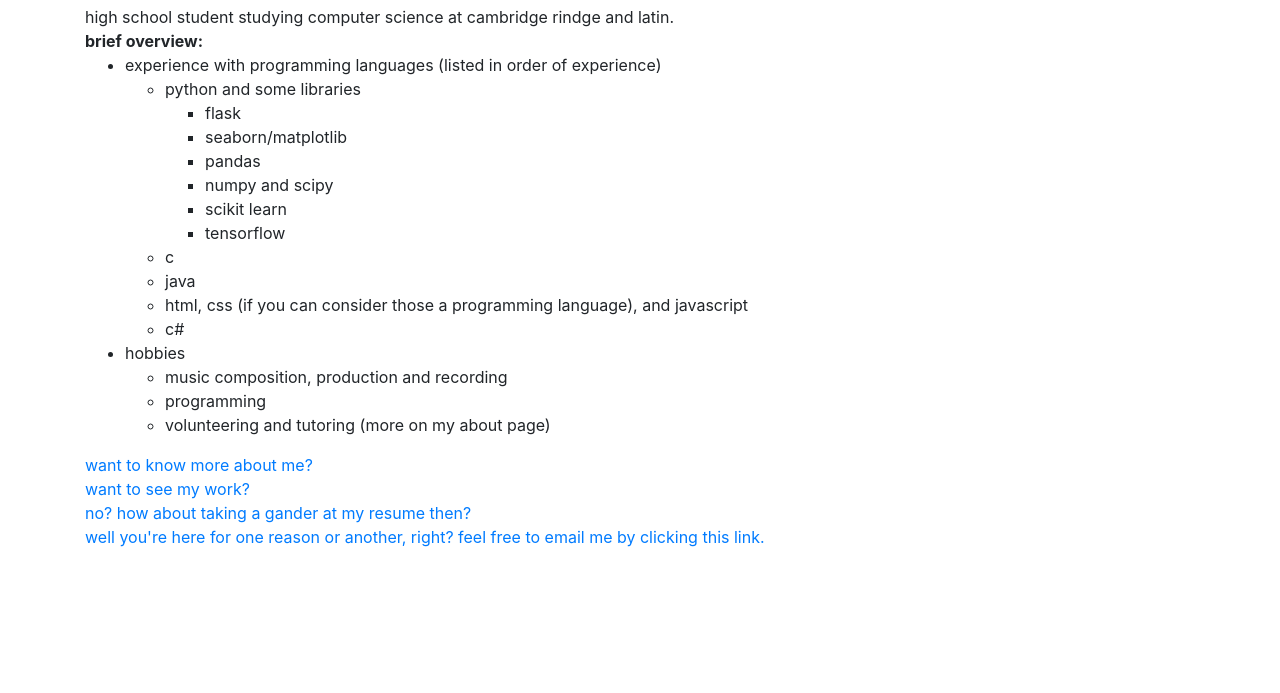
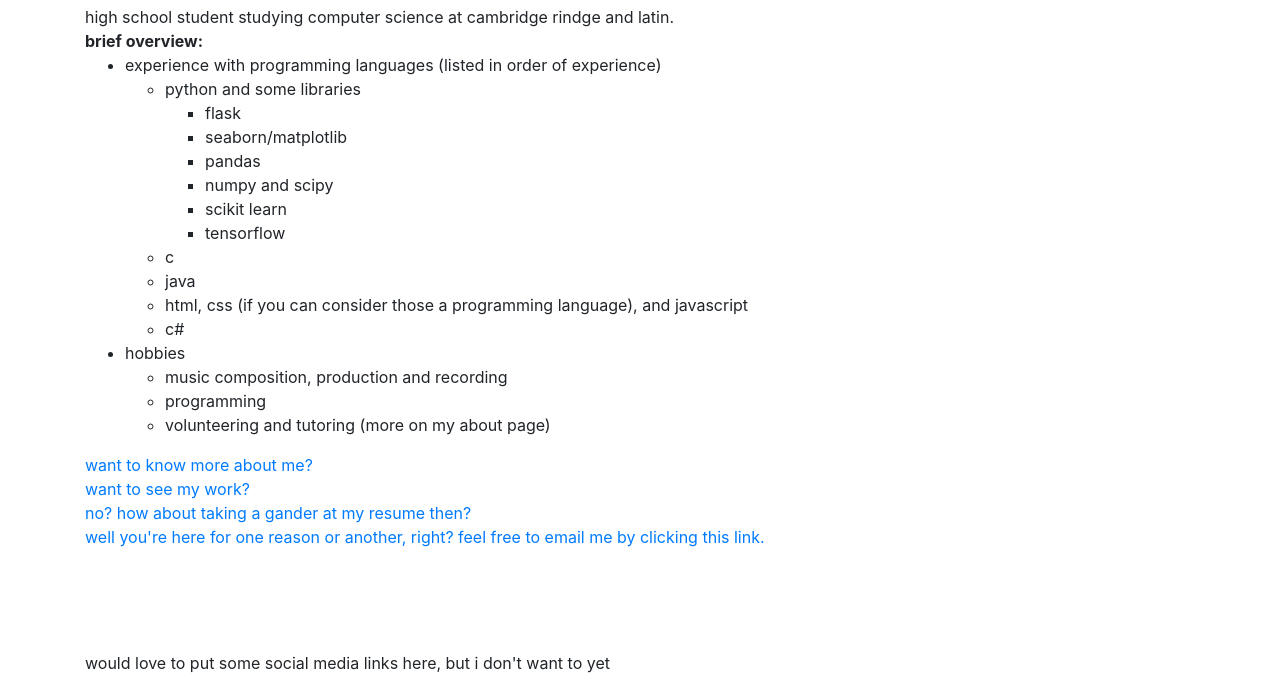
Before and after one commit to ibta/eeeebta.github.io-archive, a website: page index.html in a window 1280 px wide. Shown: the part 107-800 px from the top of the page. Drawn offline with nearby package versions, Linux system fonts and the light colour scheme.

Commit message:
Added footer

```diff
--- a/css/styles.css
+++ b/css/styles.css
@@ -39,3 +39,19 @@
     text-decoration: none;
     color: black;
 }
+
+
+html {
+    position: relative;
+    min-height: 100%;
+  }
+body {
+    margin-bottom: 60px; /* Margin bottom by footer height */
+}
+.footer {
+    position: absolute;
+    bottom: 0;
+    width: 100%;
+    height: 60px; /* Set the fixed height of the footer here */
+    line-height: 60px; /* Vertically center the text there */
+}
--- a/index.html
+++ b/index.html
@@ -104,6 +104,13 @@
                 </div>
             </div>
         </div>
+        <footer class="footer">
+            <div class="container">
+                <div>
+                    would love to put some social media links here, but i don't want to yet
+                </div>
+            </div>
+        </footer>
 
 
         <script src="https://code.jquery.com/jquery-3.4.1.slim.min.js" integrity="sha384-J6qa4849blE2+poT4WnyKhv5vZF5SrPo0iEjwBvKU7imGFAV0wwj1yYfoRSJoZ+n" crossorigin="anonymous"></script>
```
Also changed, not shown: about.html (+8 -0 lines), projects.html (+8 -0 lines), resume.html (+8 -0 lines).
